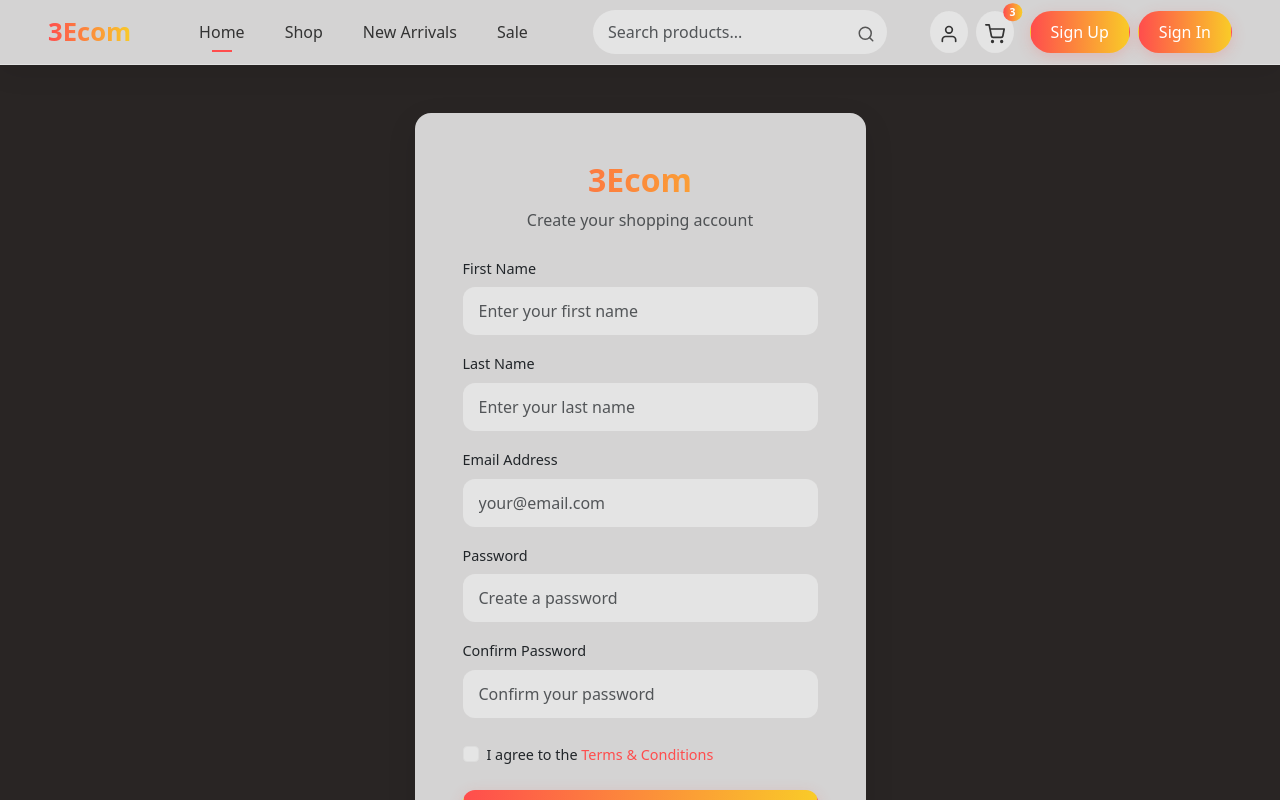
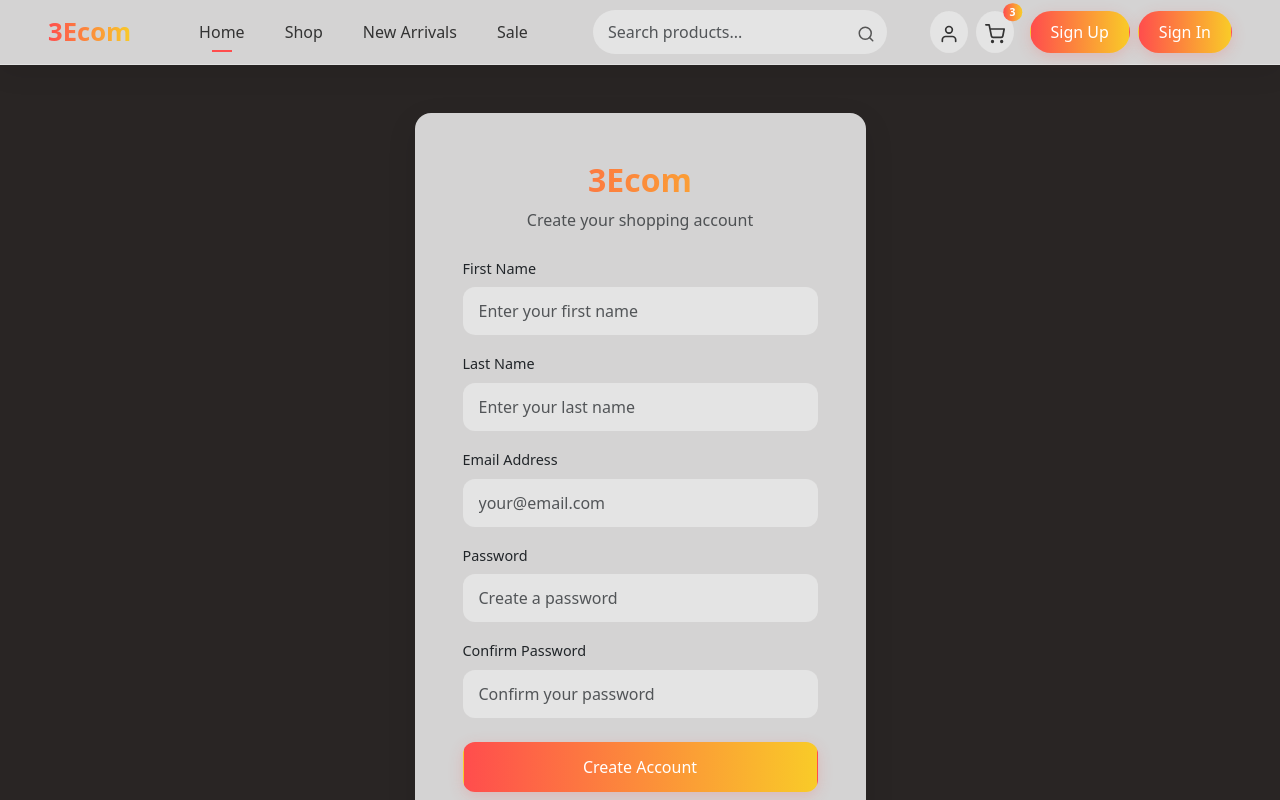
Before and after one commit to oubellaismail/ecom, a React (Create React App) app in the folder front/: page /signup in a window 1280 px wide. Built offline with nearby package versions, Linux system fonts and the light colour scheme; the HTML template or start-up script is replaced by a standard one.

Commit message:
Modify Sign Up component to achieve api post for axios

```diff
--- a/front/src/components/SignUp.js
+++ b/front/src/components/SignUp.js
@@ -8,12 +8,12 @@ const SignUp = () => {
     lastName: '',
     email: '',
     password: '',
-    confirmPassword: '',
-    agreeTerms: false,
+    confirmPassword: ''
   });
 
   const [errorMessage, setErrorMessage] = useState('');
   const [successMessage, setSuccessMessage] = useState('');
+  const [isLoading, setIsLoading] = useState(false);
 
   const handleChange = (e) => {
     const { name, value, type, checked } = e.target;
@@ -21,11 +21,18 @@ const SignUp = () => {
       ...formData,
       [name]: type === 'checkbox' ? checked : value,
     });
+    setErrorMessage('');
+    setSuccessMessage('');
   };
 
   const handleSubmit = async (e) => {
     e.preventDefault();
+    setIsLoading(true);
     try {
+      if (formData.password !== formData.confirmPassword) {
+        setErrorMessage("Passwords do not match");
+        return;
+      }
       const data = await registerUser(formData);
       setSuccessMessage('Account created successfully!');
       console.log('Registration successful:', data);
@@ -33,6 +40,7 @@ const SignUp = () => {
       setErrorMessage(error.message || 'Registration failed');
       console.error('Error:', error);
     }
+    setIsLoading(false);
   };
 
   return (
@@ -174,28 +182,11 @@ const SignUp = () => {
                   />
                 </div>
 
-                {/* Terms checkbox */}
-                <div className="form-check mb-4">
-                  <input
-                    className="form-check-input"
-                    type="checkbox"
-                    id="agreeTerms"
-                    name="agreeTerms"
-                    checked={formData.agreeTerms}
-                    onChange={handleChange}
-                    style={{
-                      borderColor: '#ddd',
-                      backgroundColor: 'rgba(236, 236, 236, 0.7)'
-                    }}
-                    required
-                  />
-                  <label className="form-check-label" htmlFor="agreeTerms" style={{ fontSize: '0.9rem' }}>
-                    I agree to the <Link to="/terms" className="text-decoration-none" style={{ color: '#ff4d4d' }}>Terms & Conditions</Link>
-                  </label>
-                </div>
+
 
                 {/* Sign up button */}
                 <button
+                  disabled={isLoading}
                   type="submit"
                   className="btn w-100 mb-3"
                   style={{
@@ -207,7 +198,7 @@ const SignUp = () => {
                     boxShadow: '0 4px 15px rgba(255, 77, 77, 0.2)'
                   }}
                 >
-                  Create Account
+                   {isLoading ? 'Creating...' : 'Create Account'}
                 </button>
 
                 {/* Separator */}
```
